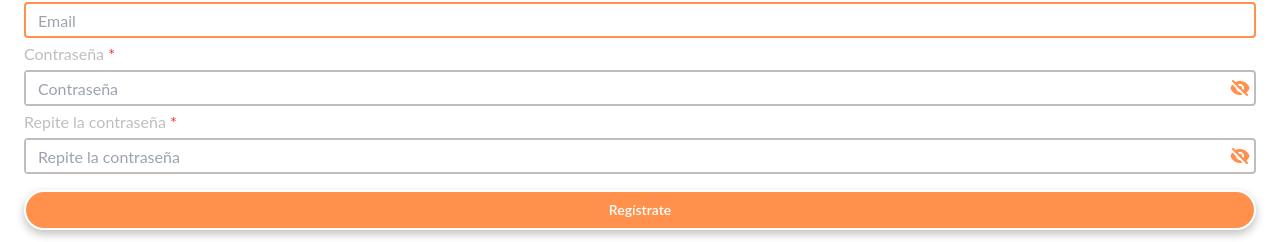
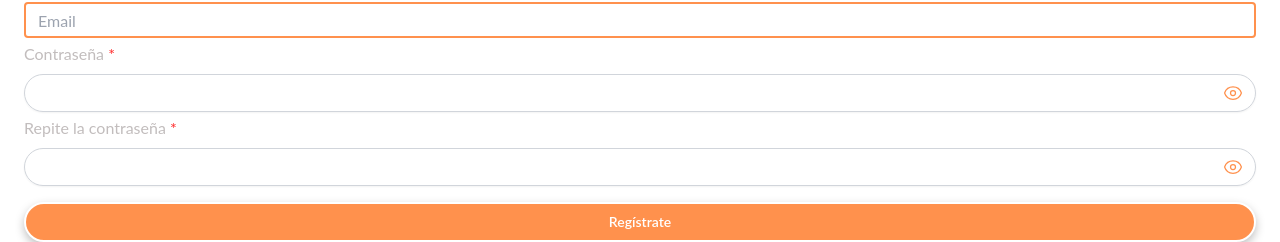
Before and after one commit to igrowker/i002-flowento-front, a React (Vite) app: page /register in a window 1280 px wide. Shown: the part 486-728 px from the top of the page. Built offline with nearby package versions, Linux system fonts and the light colour scheme.

Commit message:
input password

```diff
--- a/src/components/Auth/InputPassword.jsx
+++ b/src/components/Auth/InputPassword.jsx
@@ -1,32 +1,42 @@
 /* eslint-disable react/prop-types */
+import { EyeIcon, EyeSlashIcon } from "@heroicons/react/24/outline";
 import { useRef, useState } from "react";
-import btnMostrarContraseña from "../../assets/Boton-mostrar-contraseña.png";
 
-export const InputPassword = ({ name }) => {
+export const InputPassword = () => {
   const password = useRef(null);
   const [showPassword, setShowPassword] = useState(false);
 
+  const handleTogglePassword = () => {
+    setShowPassword(prev => !prev);
+  };
+
   return (
-    <div className="w-full flex items-center h-9 border-solid rounded border-2 border-gray300 ">
+    <div className="relative block w-full py-2 pl-4 mt-1 border border-gray-300 shadow-sm pr-9 rounded-3xl focus:outline-none focus:ring-orangeprimary focus:border-orangeprimary sm:text-sm">
       <input
         ref={password}
-        type={showPassword ? "text" : "password"}
-        autoComplete="billing new-password"
-        className="w-full px-3 h-full"
         id={name.toLowerCase()}
         name={name.toLowerCase()}
-        placeholder={name}
+        type={showPassword ? "text" : "password"}
+        autoComplete="current-password"
+        required
       />
-      <div
-        className="cursor-pointer"
-        onClick={() => setShowPassword((prev) => !prev)}
+      <button
+        type="button"
+        onClick={handleTogglePassword}
+        className="absolute inset-y-0 right-0 items-center pr-3 flex-full"
       >
-        <img
-          src={btnMostrarContraseña}
-          alt="imagen mostrar contraseña"
-          className="h-5 w-5 mr-1"
-        />
-      </div>
+        {showPassword ? (
+          <EyeSlashIcon
+            className="w-5 h-5 text-gray-500 text-orangeprimary"
+            aria-hidden="true"
+          />
+        ) : (
+          <EyeIcon
+            className="w-5 h-5 text-gray-500 text-orangeprimary"
+            aria-hidden="true"
+          />
+        )}
+      </button>
     </div>
   );
 };
```
